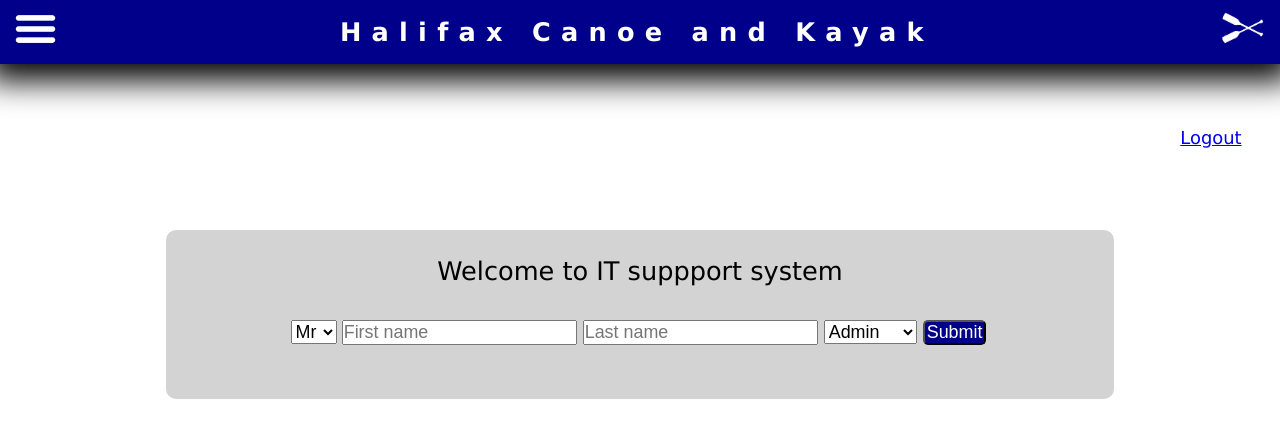
After one commit to kvasilitsev/HFXPaddling, a PHP site: page /support.php in a window 1280 px wide. The commit adds this page. Shown: the top 438 px of the page. Run offline with PHP 8.4, Linux system fonts and the light colour scheme.

Commit message:
add support.php add includes header logout add styles for support

```diff
--- a/css/index.css
+++ b/css/index.css
@@ -340,3 +340,13 @@ main{
 {
   margin-bottom: 1rem;
 }
+
+/*--------Logout---------*/
+#logout{
+  text-align: right;
+  margin-top: 7vh;
+  padding-right: 3vw;
+}
+#logout > a{
+  font-size: 0.7em;
+}
--- /dev/null
+++ b/css/support.css
@@ -0,0 +1,50 @@
+/* -------- Form ---------- */
+.form-wrap {
+    display: flex;
+    justify-content: center;
+
+  }
+form {
+    padding: 1em;
+    width: 70vw;
+    display: block;
+    margin-top: 10vh;
+    align-content: center;
+    background-color: lightgrey;
+    text-align: center;
+    border-radius: 10px;
+  }
+form > div{
+  display: flex;
+  justify-content: center;
+  margin: 1em;
+}
+form > div > div{
+  margin: 3px;
+}
+.label{
+    align-self: center;
+}
+.title {
+    font-size: 0.7em;
+    margin:-3px;
+}
+.firstName{
+    font-size: 0.7em;
+}
+.lastName{
+  font-size: 0.7em;
+}
+.role{
+  font-size: 0.7em;
+}
+.role > option{
+  font-size: 0.7em;
+}
+.submit{
+  padding: 0px 2px 0px 2px;
+  font-size: 0.7em;
+  background-color: darkblue;
+  color: white;
+  border-radius: 5px;
+}
--- /dev/null
+++ b/header.php
@@ -0,0 +1,18 @@
+<header>
+  <div>
+    <input type="image" class="btn" alt="Menu" src="./images/hamburger.png">
+  </div>
+  <div>
+    <h1 class="company-name">Halifax Canoe and Kayak</h1>
+  </div>
+  <div>
+    <img class="logo" src="./images/paddle-white.png" />
+  </div>
+</header>
+<div class="menu">
+    <ul>
+      <li><a href="#">Home</a></li>
+      <li><a href="#">Book Trip</a></li>
+      <li><a href="#">Admin Login</a></li>
+    </ul>
+</div>
--- /dev/null
+++ b/logout.php
@@ -0,0 +1,3 @@
+<?php
+  echo'<a href="./support.php">Logout</a>';
+?>
--- /dev/null
+++ b/support.php
@@ -0,0 +1,48 @@
+<!DOCTYPE html>
+<html lang="en">
+<head>
+  <meta charset="UTF-8">
+  <title>Halifax Canoe and Kayak</title>
+  <link rel="stylesheet" href="css/index.css">
+  <link rel="stylesheet" href="css/support.css">
+  <script src="https://cdnjs.cloudflare.com/ajax/libs/jquery/3.6.0/jquery.min.js"></script>
+  <script src="menu.js"></script>
+</head>
+<html>
+<body>
+  <div>
+  <?php include 'header.php'; ?>
+  </div>
+  <div id='logout'>
+    <?php include 'logout.php'; ?>
+  </div>
+  <div class='form-wrap'>
+    <form action="/options.php" class="form">
+      <label class="label"> Welcome to IT suppport system</label>
+      <div>
+        <div>
+          <select class="title">
+            <option value='Mr'>Mr</option>
+            <option value='Ms'>Ms</option>
+            <option value='Mx'>Mx</option>
+          </select>
+          <input type="text"  id="firstName" placeholder="First name" name="firstName" class="firstName">
+        </div>
+        <div>
+          <input type="text"  id="lastName" placeholder="Last name" name="lastName" class="lastName">
+        </div>
+        <div>
+          <select class="role">
+            <option value='admin'>Admin</option>
+            <option value='manager'>Manager</option>
+            <option value='ceo'>CEO</option>
+          </select>
+        </div>
+        <div>
+          <button type="submit" class="submit">Submit</button>
+        </div>
+      </div>
+    </form>
+  </div>
+</body>
+</html>
```
Also changed, not shown: index.php (renamed from index.html), menu.js (line endings or trailing spaces).
